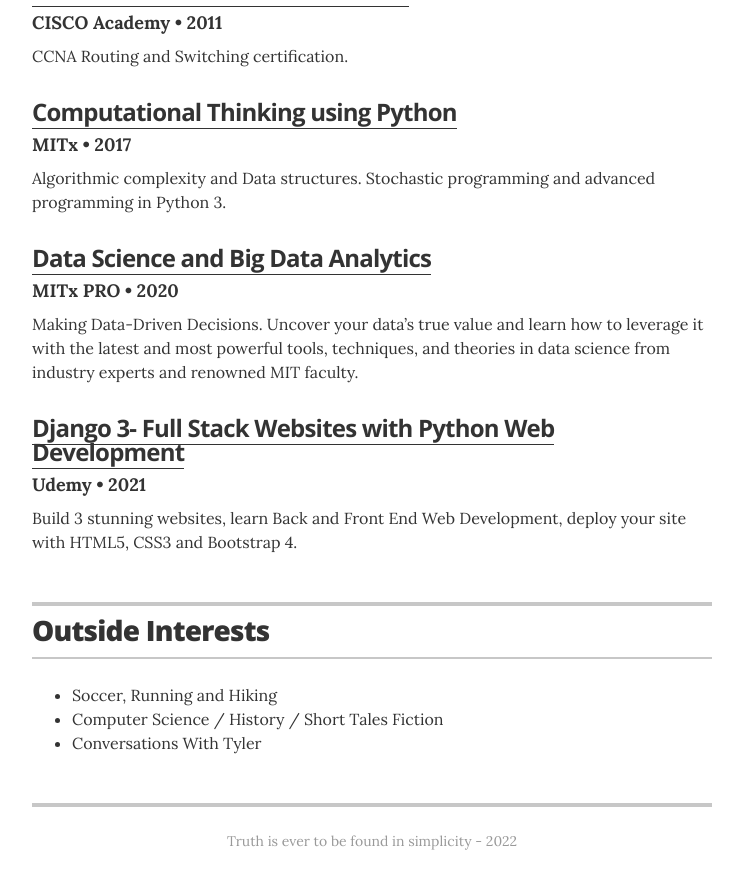
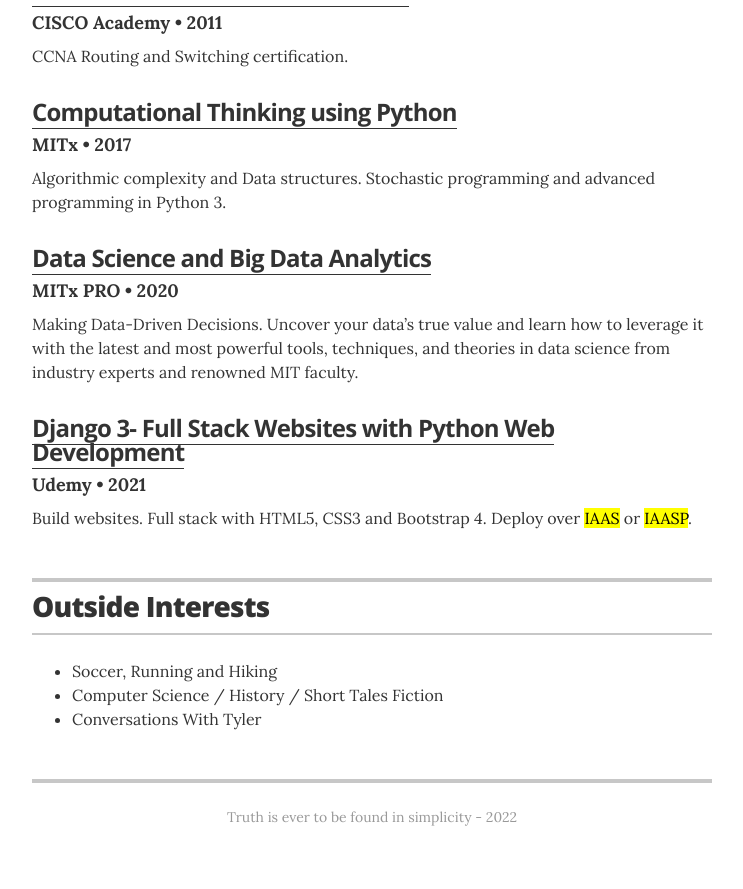
Before and after one commit to alexissoko/alexissoko.github.io, a Jekyll site: the page built from index.html, in a window 1280 px wide and 900 px high, scrolled down 2036 px. Shown: the top 889 px of the window, without its empty margins (268-1011 px from the left). Built offline with Jekyll 4.4.1, drawn with Linux system fonts in a browser that asks for light colours.

Commit message:
remodeling

```diff
--- a/_data/projects.yml
+++ b/_data/projects.yml
@@ -27,4 +27,4 @@
   role: Udemy
   duration: 2021
   url: "https://www.udemy.com/course/django-3-make-websites-with-python-tutorial-beginner-learn-bootstrap/"
-  description: Build 3 stunning websites, learn Back and Front End Web Development, deploy your site with HTML5, CSS3 and Bootstrap 4.
+  description: Build websites. Full stack with HTML5, CSS3 and Bootstrap 4. Deploy over <mark>IAAS</mark> or <mark>IAASP</mark>.
```
